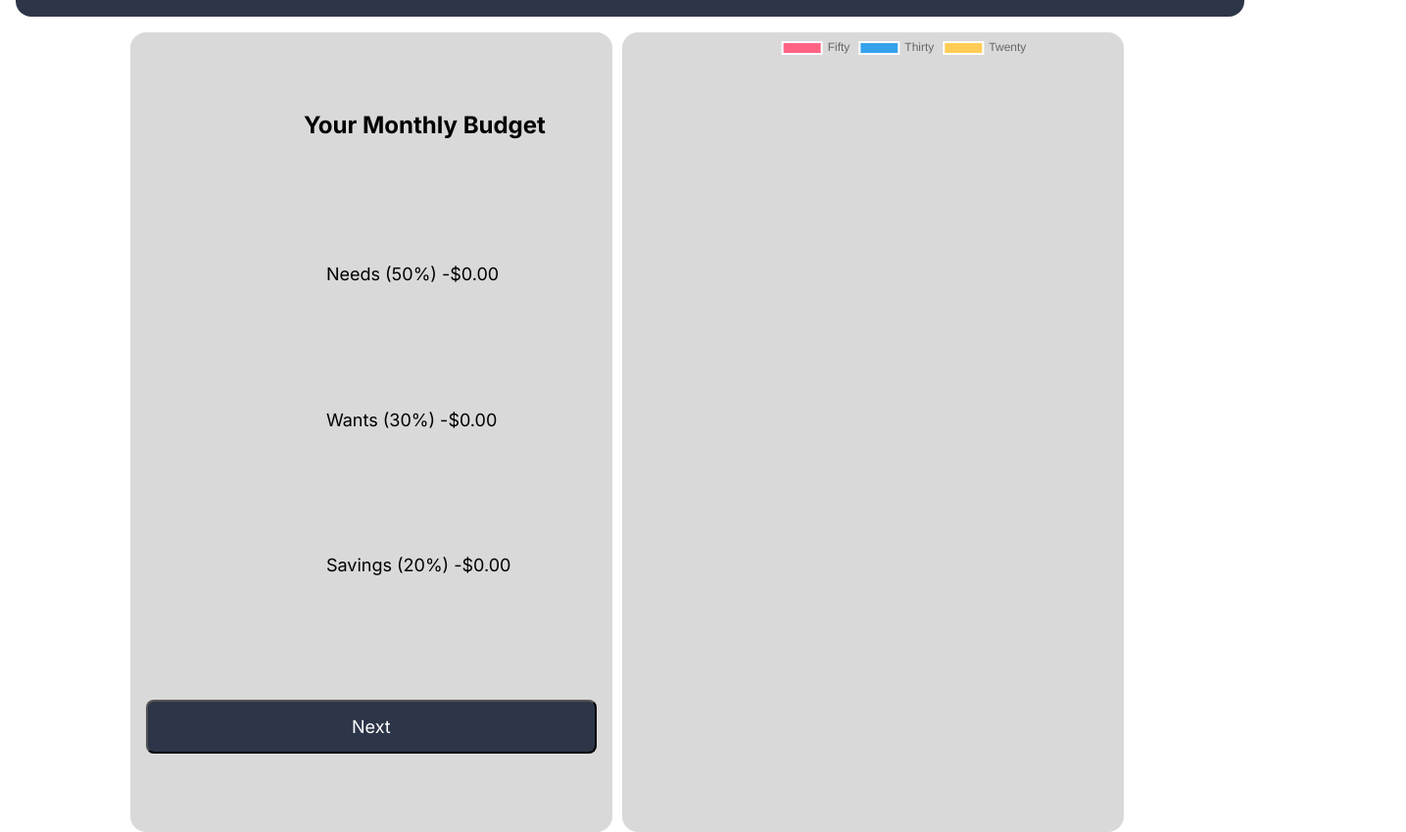
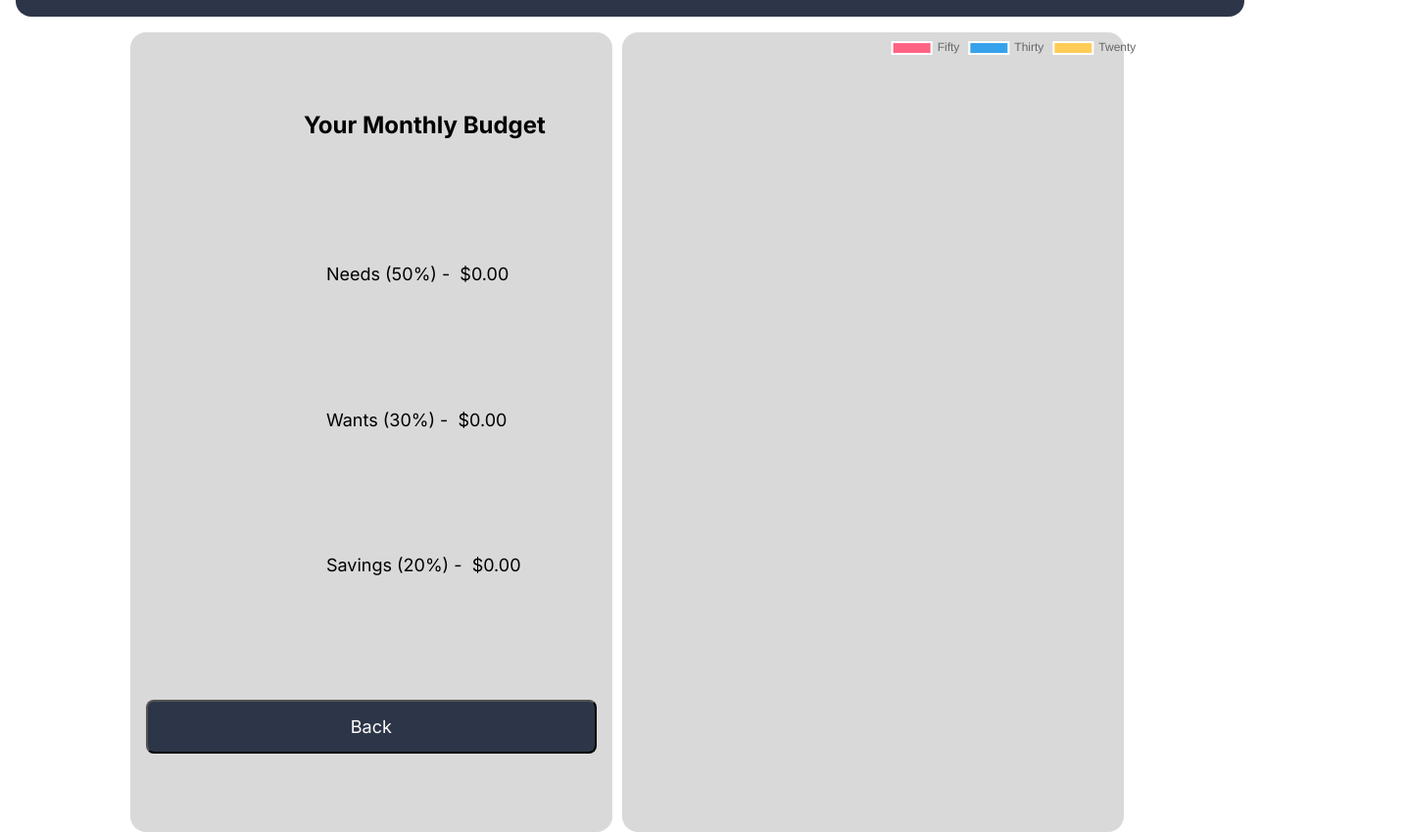
Before and after one commit to JoshDoesStuff/BudgetCalc, a website built with Parcel: page StepTwo.html in a window 1280 px wide. Shown: the part 140-989 px from the top of the page at 98% size, 1435 px wide, since content can reach past the window. Built offline with nearby package versions, Linux system fonts and the light colour scheme.

Commit message:
fix thing

```diff
--- a/StepTwo.html
+++ b/StepTwo.html
@@ -16,24 +16,24 @@
         <section class="input">
             <h2>Your Monthly Budget</h2>
             <div>
-                <p id="">Needs (50%) -
+                <p id="">Needs (50%) - &nbsp;
                 <p id="fiftyNum">XX</p>
                 </p>
             </div>
             <div>
-                <p id="">Wants (30%) -
+                <p id="">Wants (30%) - &nbsp;
                 <p id="thirtyNum">XX</p>
                 </p>
             </div>
             <div>
-                <p id="">Savings (20%) -
+                <p id="">Savings (20%) - &nbsp;
                 <p id="twentyNum">XX</p>
                 </p>
             </div>
-            <button id="next">Next</button>
+            <button id="next" onClick="location.href = './index.html'">Back</button>
         </section>
         <section class="pieChart">
-            <div style="width: 45vw;"><canvas id="chart"></canvas></div>
+            <div style="width: 800px;"><canvas id="chart"></canvas></div>
             <script type="module" src="chart.js"></script>
         </section>
     </section>
--- a/style.css
+++ b/style.css
@@ -55,6 +55,7 @@ input{
 .information {
     width: 66%;
     background-color: #D9D9D9;
+    color: #d9d9d9;
     font-size: large;
     padding: 1rem;
     border-radius: 1rem;
```
